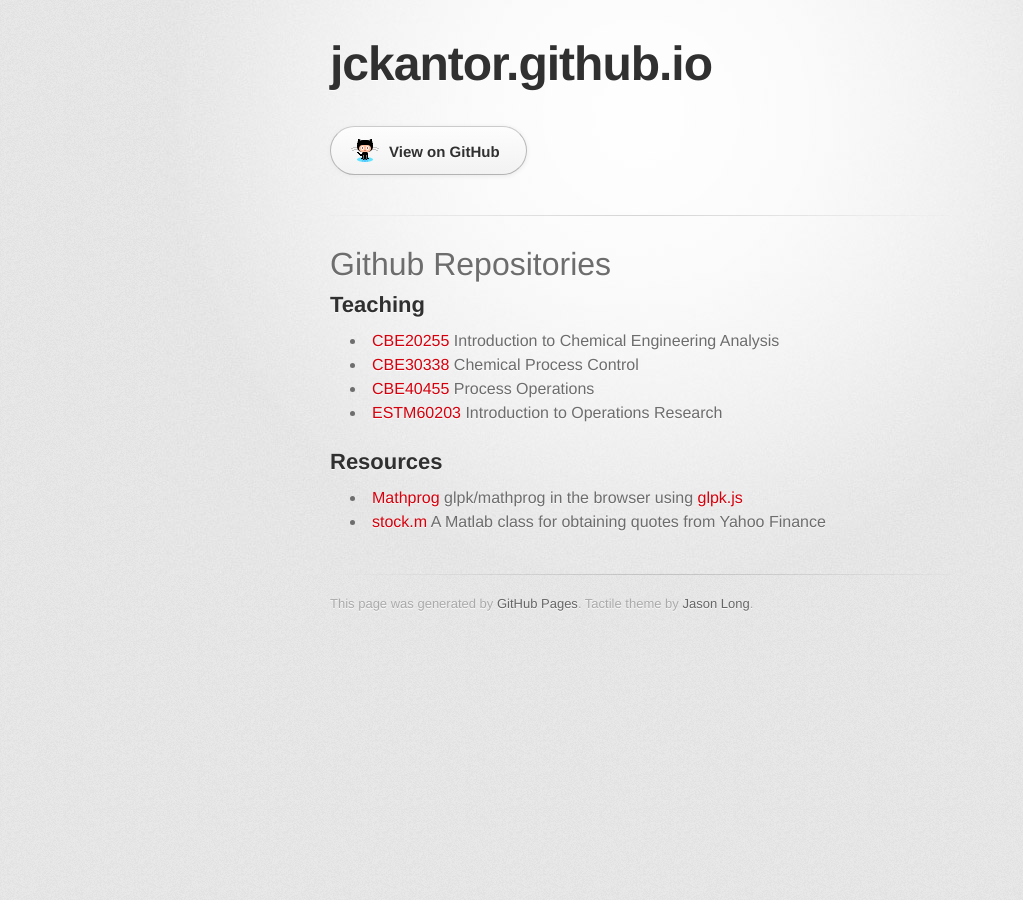
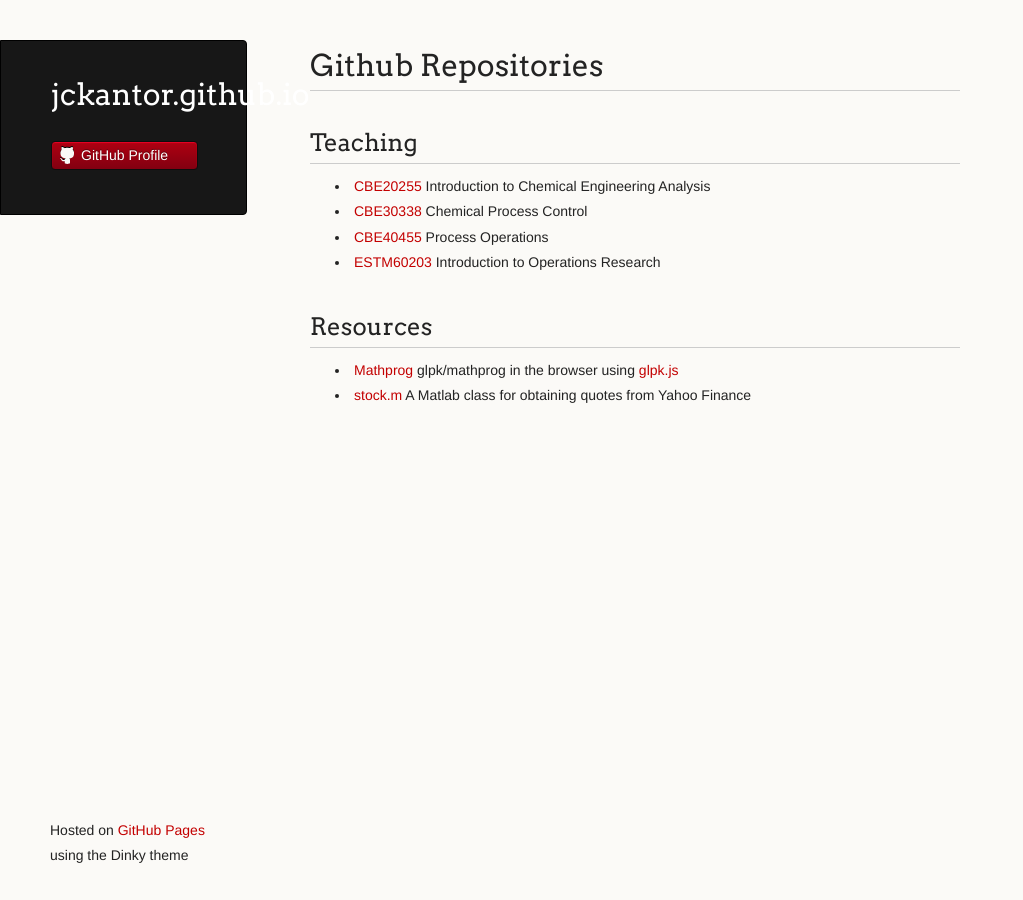
Before and after one commit to jckantor/jckantor.github.io, a Jekyll site: the page index.html, which Jekyll copies as it is, in a window 1280 px wide. Shown: the whole page, without its empty margins (0-1023 px from the left). Built offline with Jekyll 4.4.1, drawn with Linux system fonts in a browser that asks for light colours; some web fonts are replaced; Markdown is read by kramdown in place of the engine named in the settings.

Commit message:
Replace master branch with page content via GitHub

```diff
--- a/index.html
+++ b/index.html
@@ -1,35 +1,33 @@
-<!DOCTYPE html>
+<!doctype html>
 <html>
   <head>
-    <meta charset='utf-8'>
+    <meta charset="utf-8">
     <meta http-equiv="X-UA-Compatible" content="chrome=1">
-    <link href='https://fonts.googleapis.com/css?family=Chivo:900' rel='stylesheet' type='text/css'>
-    <link rel="stylesheet" type="text/css" href="stylesheets/stylesheet.css" media="screen" />
-    <link rel="stylesheet" type="text/css" href="stylesheets/pygment_trac.css" media="screen" />
-    <link rel="stylesheet" type="text/css" href="stylesheets/print.css" media="print" />
+    <title>jckantor.github.io by jckantor</title>
+
+    <link rel="stylesheet" href="stylesheets/styles.css">
+    <link rel="stylesheet" href="stylesheets/pygment_trac.css">
+    <script src="javascripts/scale.fix.js"></script>
+    <meta name="viewport" content="width=device-width, initial-scale=1, user-scalable=no">
     <!--[if lt IE 9]>
     <script src="//html5shiv.googlecode.com/svn/trunk/html5.js"></script>
     <![endif]-->
-    <title>jckantor.github.io by jckantor</title>
   </head>
+  <body>
+    <div class="wrapper">
+      <header>
+        <h1 class="header">jckantor.github.io</h1>
+        <p class="header"></p>
 
-  <body>
-    <div id="container">
-      <div class="inner">
 
-        <header>
-          <h1>jckantor.github.io</h1>
-          <h2></h2>
-        </header>
 
-        <section id="downloads" class="clearfix">
-          <a href="https://github.com/jckantor" id="view-on-github" class="button"><span>View on GitHub</span></a>
-        </section>
+        <ul>
+          <li><a class="buttons github" href="https://github.com/jckantor">GitHub Profile</a></li>
+        </ul>
 
-        <hr>
-
-        <section id="main_content">
-          <h1>
+      </header>
+      <section>
+        <h1>
 <a name="github-repositories" class="anchor" href="#github-repositories"><span class="octicon octicon-link"></span></a>Github Repositories</h1>
 
 <h2>
@@ -54,14 +52,22 @@
 <li>
 <a href="https://gist.github.com/jckantor/9355655">stock.m</a> A Matlab class for obtaining quotes from Yahoo Finance</li>
 </ul>
-        </section>
+      </section>
+      <footer>
+        <p><small>Hosted on <a href="http://pages.github.com">GitHub Pages</a> using the Dinky theme</small></p>
+      </footer>
+    </div>
+    <!--[if !IE]><script>fixScale(document);</script><![endif]-->
+		          <script type="text/javascript">
+            var gaJsHost = (("https:" == document.location.protocol) ? "https://ssl." : "http://www.");
+            document.write(unescape("%3Cscript src='" + gaJsHost + "google-analytics.com/ga.js' type='text/javascript'%3E%3C/script%3E"));
+          </script>
+          <script type="text/javascript">
+            try {
+              var pageTracker = _gat._getTracker("UA-48089809-5");
+            pageTracker._trackPageview();
+            } catch(err) {}
+          </script>
 
-        <footer>
-          This page was generated by <a href="http://pages.github.com">GitHub Pages</a>. Tactile theme by <a href="https://twitter.com/jasonlong">Jason Long</a>.
-        </footer>
-
-
-      </div>
-    </div>
   </body>
 </html>
--- a/params.json
+++ b/params.json
@@ -1 +1 @@
-{"name":"jckantor.github.io","tagline":"","body":"Github Repositories\r\n======================\r\n\r\n## Teaching\r\n\r\n* [CBE20255](http://jckantor.github.io/CBE20255) Introduction to Chemical Engineering Analysis\r\n* [CBE30338](http://jckantor.github.io/CBE30338) Chemical Process Control\r\n* [CBE40455](http://jckantor.github.io/CBE40455) Process Operations\r\n* [ESTM60203](http://jckantor.github.io/ESTM60203) Introduction to Operations Research\r\n\r\n## Resources\r\n\r\n* [Mathprog](http://www3.nd.edu/~jeff/mathprog/) glpk/mathprog in the browser using [glpk.js](http://hgourvest.github.io/glpk.js/)\r\n* [stock.m](https://gist.github.com/jckantor/9355655) A Matlab class for obtaining quotes from Yahoo Finance\r\n","google":"","note":"Don't delete this file! It's used internally to help with page regeneration."}
+{"name":"jckantor.github.io","tagline":"","body":"Github Repositories\r\n======================\r\n\r\n## Teaching\r\n\r\n* [CBE20255](http://jckantor.github.io/CBE20255) Introduction to Chemical Engineering Analysis\r\n* [CBE30338](http://jckantor.github.io/CBE30338) Chemical Process Control\r\n* [CBE40455](http://jckantor.github.io/CBE40455) Process Operations\r\n* [ESTM60203](http://jckantor.github.io/ESTM60203) Introduction to Operations Research\r\n\r\n## Resources\r\n\r\n* [Mathprog](http://www3.nd.edu/~jeff/mathprog/) glpk/mathprog in the browser using [glpk.js](http://hgourvest.github.io/glpk.js/)\r\n* [stock.m](https://gist.github.com/jckantor/9355655) A Matlab class for obtaining quotes from Yahoo Finance\r\n","google":"UA-48089809-5","note":"Don't delete this file! It's used internally to help with page regeneration."}
```
